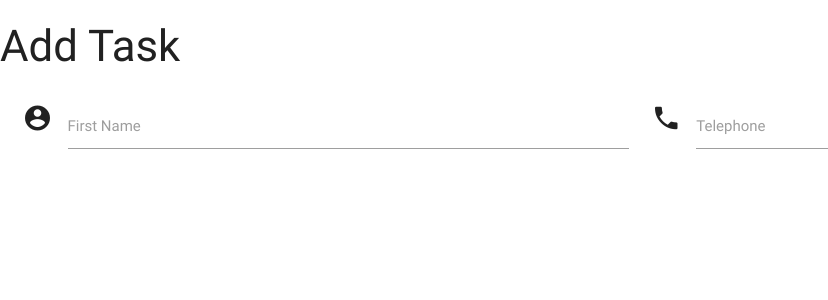
After one commit to margaretalice/adding-edits, a Flask app: template templates/addtasks.html in a window 1280 px wide. The commit adds this page. Shown: the top 300 px of the page, without its empty margins (0-828 px from the left). Run offline with Flask 2, Linux system fonts and the light colour scheme; the template is opened without the code that fills it, so the values that code supplies are empty; some libraries are stand-ins or nearby versions.

Commit message:
resetting to remove files

```diff
--- a/app.py
+++ b/app.py
@@ -6,7 +6,7 @@ from bson.objectid import ObjectId
 app = Flask(__name__)
 
 app.config["MONGO_DBNAME"] = 'task_manager'
-app.config["MONGO_URL"] ='mongodb+srv://margaret:Violette58@myfirstcluster-yzvdc.mongodb.net/task_manager?retryWrites=true&w=majority'
+app.config["MONGO_URI"] = 'mongodb+srv://Alice:Bedford@myfirstcluster-yzvdc.mongodb.net/task_manager?retryWrites=true&w=majority'
 
 mongo = PyMongo(app)
 
@@ -16,6 +16,11 @@ mongo = PyMongo(app)
 def get_tasks():
     return render_template("tasks.html", tasks=mongo.db.tasks.find())
 
+@app.route('/add_task')
+def add_task():
+    return render_template('addtask.html')
+
+
 
 if __name__ == "__main__":
     app.run(host=os.environ.get("IP", "0.0.0.0"),
--- /dev/null
+++ b/templates/addtasks.html
@@ -0,0 +1,19 @@
+{% extends 'base.html' %} {% block content %}
+<h3>Add Task</h3>
+<div class="row">
+    <form  action="" method="POST" class="col s12">
+        <div class="row">
+            <div class="input-field col s6">
+                <i class="material-icons prefix">account_circle</i>
+                <input id="icon_prefix" type="text" class="validate">
+                <label for="icon_prefix">First Name</label>
+            </div>
+            <div class="input-field col s6">
+                <i class="material-icons prefix">phone</i>
+                <input id="icon_telephone" type="tel" class="validate">
+                <label for="icon_telephone">Telephone</label>
+            </div>
+        </div>
+    </form>
+</div>
+{% endblock %}
--- /dev/null
+++ b/templates/base.html
@@ -0,0 +1,21 @@
+<!DOCTYPE html>
+<html lang="en">
+<head>
+ <link href="https://fonts.googleapis.com/icon?family=Material+Icons" rel="stylesheet">
+ <link rel="stylesheet" href="https://cdnjs.cloudflare.com/ajax/libs/materialize/0.100.2/css/materialize.min.css">
+</head>
+<body>
+
+    {% block content %}
+    {% endblock %}
+
+<script src="https://cdnjs.cloudflare.com/ajax/libs/jquery/3.2.1/jquery.min.js"></script>
+<script src="https://cdnjs.cloudflare.com/ajax/libs/materialize/0.100.2/js/materialize.min.js"></script>
+    <script type="text/javascript">
+        $(document).ready(function() {
+            $('.collapsible').collapsible();
+        })
+    </script>
+
+</body>
+</html>
```
Also changed, not shown: templates/tasks.html (+26 -12 lines), 1 other file.
